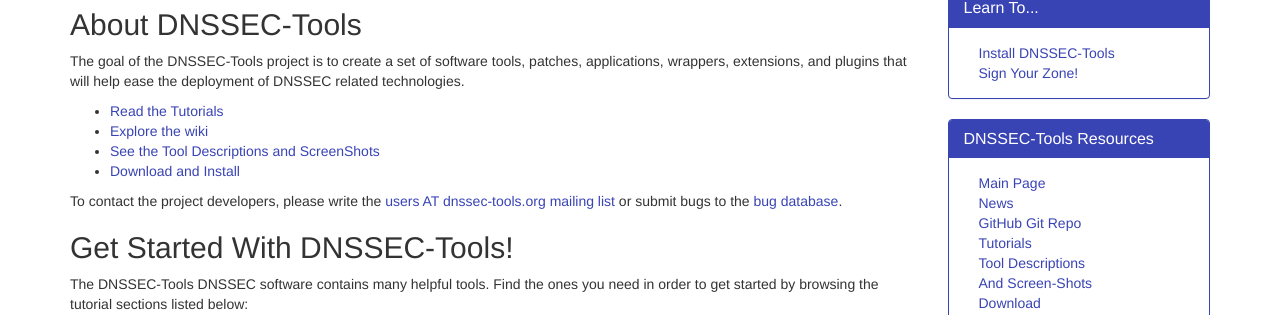
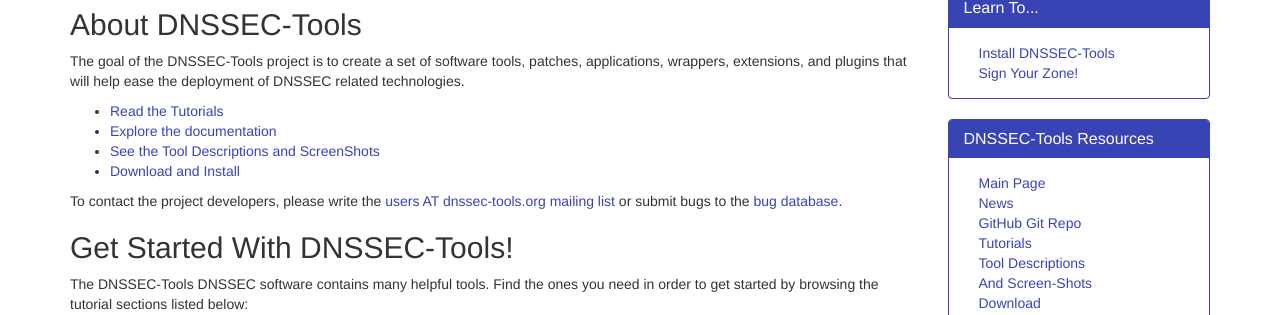
Before and after one commit to DNSSEC-Tools/DNSSEC-Tools.github.io, a Jekyll site: the page built from index.html, in a window 1280 px wide. Shown: the part 209-524 px from the top of the page. Built offline with Jekyll 4.4.1, drawn with Linux system fonts in a browser that asks for light colours; nearby versions of some CDN libraries; comment, search, counter and statistics services are not loaded.

Commit message:
fix wiki links

```diff
--- a/index.html
+++ b/index.html
@@ -29,13 +29,13 @@
 	  extensions, and plugins that will help ease the deployment
 	  of DNSSEC related technologies.</p>
       <ul>
-	<li><a href="/wiki/index.php/Tutorials">Read the Tutorials</a></li>
-	<li><a href="/wiki/">Explore the wiki</a></li>
-	<li><a href="/wiki/index.php/DNSSEC-Tools_Components">
+	<li><a href="/wiki/Tutorials.html">Read the Tutorials</a></li>
+	<li><a href="/wiki/">Explore the documentation</a></li>
+	<li><a href="/wiki/DNSSEC-Tools_Components.html">
 	    See the Tool Descriptions and ScreenShots</a>
 	</li>
 
-	<li> <a href="/wiki/index.php/Installing_DNSSEC-Tools">
+	<li> <a href="/wiki/Installing_DNSSEC-Tools.html">
 	    Download and Install </a>
 	</li>
       </ul>
@@ -56,19 +56,19 @@
         tools.  Find the ones you need in order to get started by
         browsing the tutorial sections listed below:</p>
     <ul>
-    <li><a href="/wiki/index.php/Authoritative_Zone_Administrator">
+    <li><a href="/wiki/Authoritative_Zone_Administrator.html">
       Authoritative Zones
     </a></li>
-    <li><a href="/wiki/index.php/Authoritative_Server">
+    <li><a href="/wiki/Authoritative_Server.html">
       Authoritative Servers
     </a></li>
-    <li><a href="/wiki/index.php/Recursive_Server">
+    <li><a href="/wiki/Recursive_Server.html">
       Recursive Servers
     </a></li>
-    <li><a href="/wiki/index.php/Applications">
+    <li><a href="/wiki/Applications.html">
       Applications
     </a></li>
-    <li><a href="/wiki/index.php/DNSSEC_Application_Development">
+    <li><a href="/wiki/DNSSEC_Application_Development.html">
       Application Developers
     </a></li>
     </ul>
```
